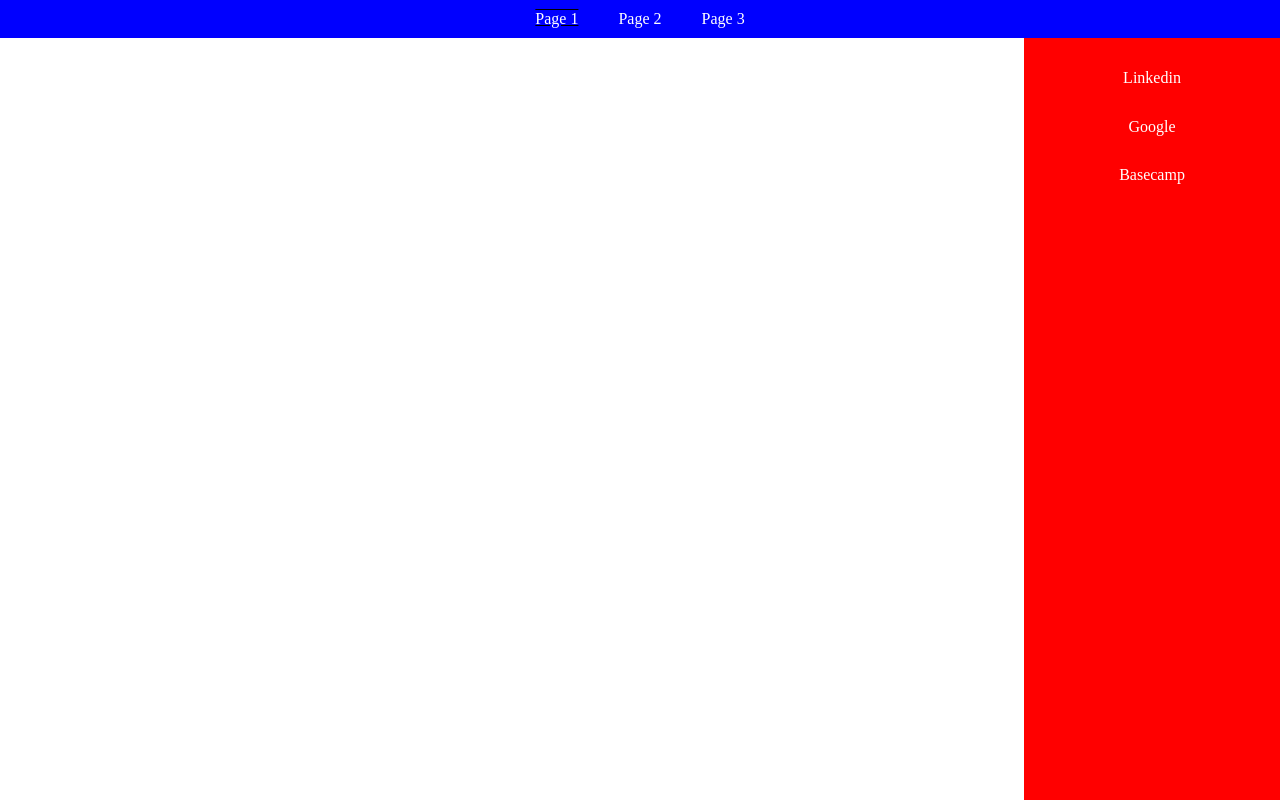
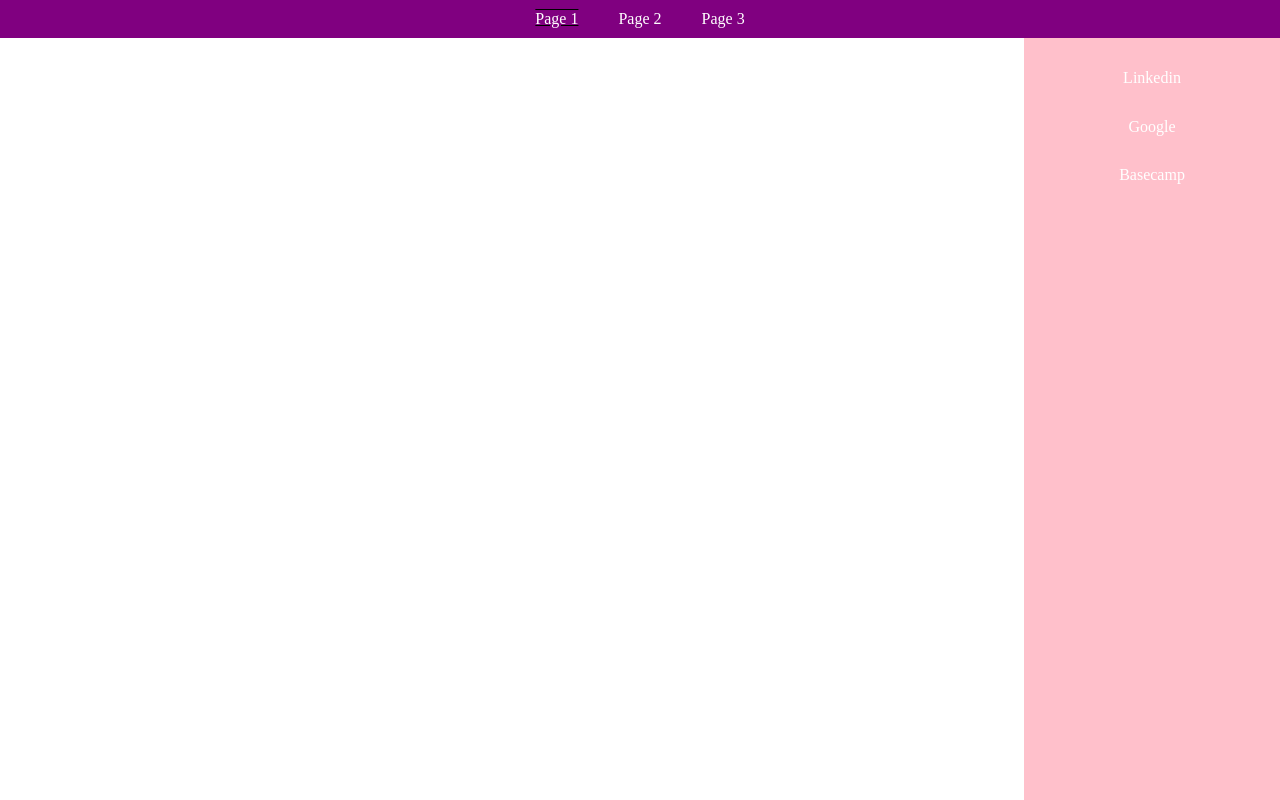
Before and after one commit to ShyilB/Lab--7, a plain HTML site: page index.html in a window 1280 px wide. Drawn offline with Linux system fonts and the light colour scheme.

Commit message:
Update style.css

```diff
--- a/CSS/style.css
+++ b/CSS/style.css
@@ -1,5 +1,6 @@
+
 #main-navbar {
-  background-color: blue;
+  background-color: Purple;
   overflow: hidden;
 }
 
@@ -43,7 +44,7 @@
 #sidebar {
   position: fixed;
   right:0%;
-  background-color: red;
+  background-color: Pink;
   height: 100%;
   width: 20%;
 }
```
